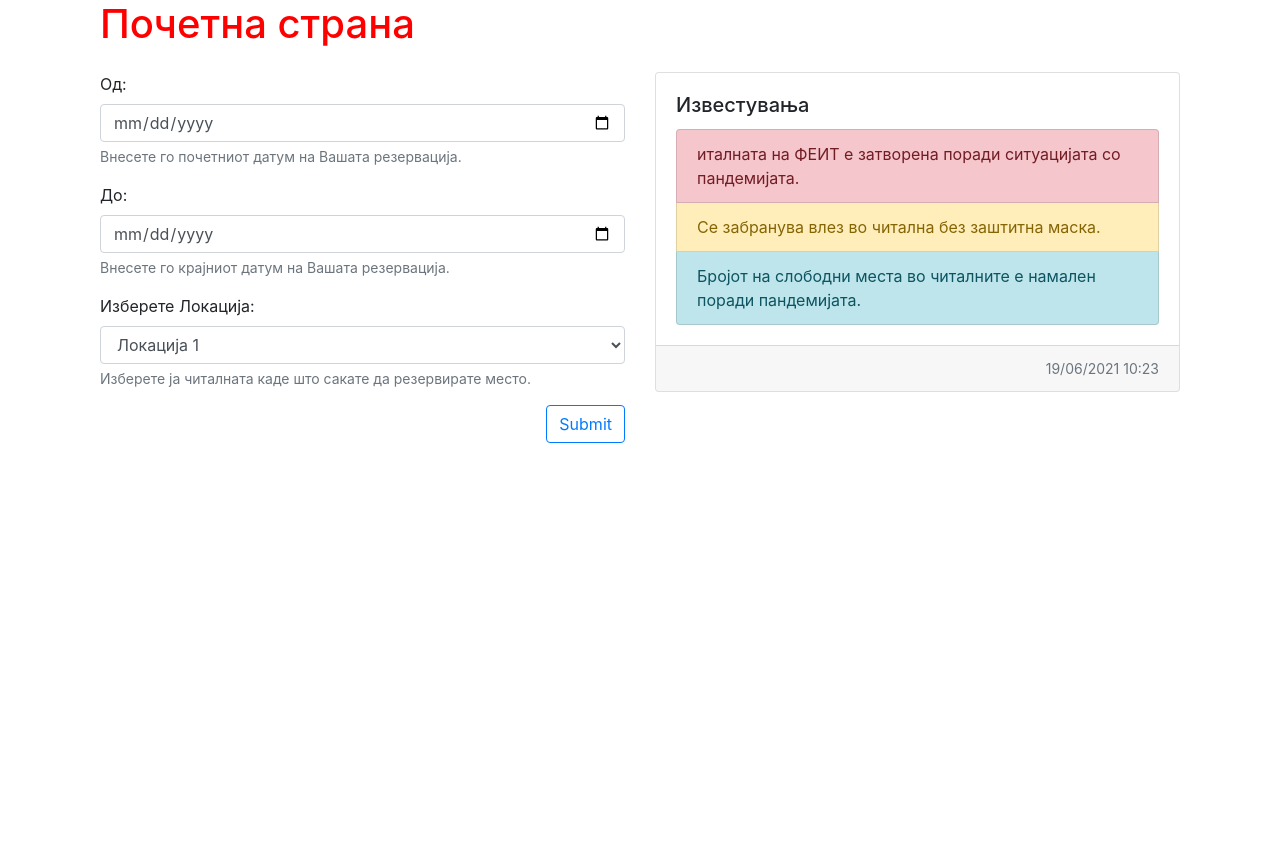
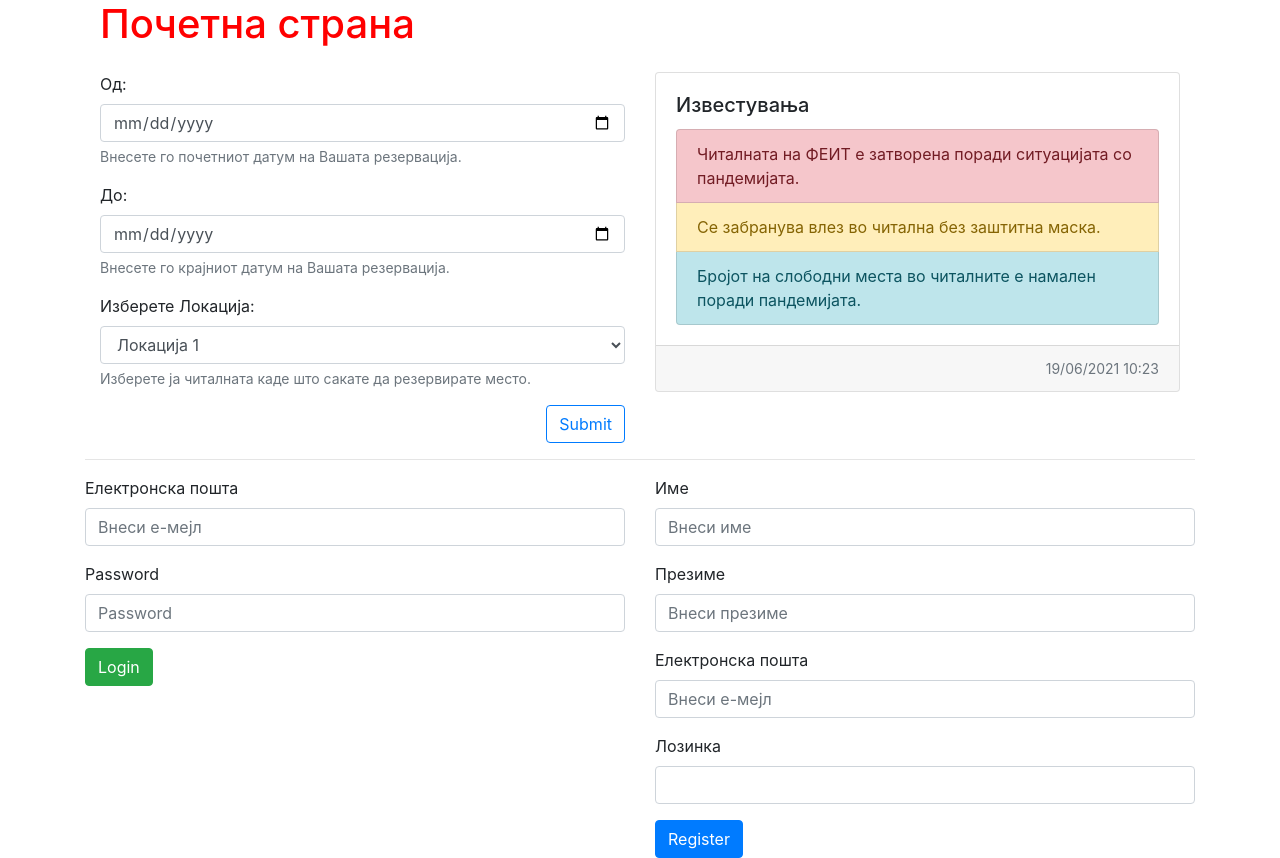
Before and after one commit to borjankorunoski/knio-proekt-react, a React (Create React App) app: page / in a window 1280 px wide. Before the commit the page ends 800 px from the top, so only its background shows below. Built offline with nearby package versions, Linux system fonts and the light colour scheme.

Commit message:
[MC-2] Added authentication page with register and login form

```diff
--- a/package.json
+++ b/package.json
@@ -10,7 +10,7 @@
     "react": "^17.0.2",
     "react-bootstrap": "^1.6.1",
     "react-dom": "^17.0.2",
-    "react-scripts": "4.0.3",
+    "react-scripts": "^4.0.3",
     "web-vitals": "^1.1.2"
   },
   "scripts": {
--- a/src/App.js
+++ b/src/App.js
@@ -1,10 +1,13 @@
 import HomePage from "./components/pages/HomePage";
 import 'bootstrap/dist/css/bootstrap.min.css'
 import {Container} from "react-bootstrap";
+import AuthenticationPage from "./components/pages/AuthenticationPage";
 const App = () => {
   return (
     <Container>
       <HomePage/>
+      <hr/>
+      <AuthenticationPage/>
     </Container>
   );
 }
--- a/src/Data/AnnouncementsData.js
+++ b/src/Data/AnnouncementsData.js
@@ -1,6 +1,6 @@
 export const announcements = [
     {
-        "text": "италната на ФЕИТ е затворена поради ситуацијата со пандемијата.",
+        "text": "Читалната на ФЕИТ е затворена поради ситуацијата со пандемијата.",
         "variant": "danger"
     },
     {
--- /dev/null
+++ b/src/components/authentication page components/LoginForm.js
@@ -0,0 +1,27 @@
+import React, {useState} from "react";
+import {Button, Form} from "react-bootstrap";
+
+const LoginForm = () => {
+
+  const [email, setEmail] = useState('');
+  const [password, setPassword] = useState('');
+
+  return(
+    <Form>
+      <Form.Group controlId="email">
+        <Form.Label>Електронска пошта</Form.Label>
+        <Form.Control type="email" name='email' value={email} placeholder="Внеси е-мејл" onChange={(event) => {setEmail(event.target.value)}}/>
+      </Form.Group>
+
+      <Form.Group controlId="password">
+        <Form.Label>Password</Form.Label>
+        <Form.Control type="password" name='password' value={password} placeholder="Password" onChange={(event) => {setPassword(event.target.value)}}/>
+      </Form.Group>
+
+      <Button variant="success" type="submit">
+        Login
+      </Button>
+    </Form>
+  );
+}
+export default LoginForm;
--- /dev/null
+++ b/src/components/authentication page components/RegisterForm.js
@@ -0,0 +1,37 @@
+import React, {useState} from "react";
+import {Button, Form} from "react-bootstrap";
+
+const RegisterForm = () => {
+  const [name, setName] = useState('');
+  const [surname, setSurname] = useState('');
+  const [email, setEmail] = useState('');
+  const [password, setPassword] = useState('');
+  return(
+    <Form>
+      <Form.Group controlId="name">
+        <Form.Label>Име</Form.Label>
+        <Form.Control type="text" name='name' value={name} placeholder="Внеси име" onChange={(event) => {setName(event.target.value)}}/>
+      </Form.Group>
+
+      <Form.Group controlId="surname">
+        <Form.Label>Презиме</Form.Label>
+        <Form.Control type="text" name='surname' value={surname} placeholder="Внеси презиме" onChange={(event) => {setSurname(event.target.value)}}/>
+      </Form.Group>
+
+      <Form.Group controlId="emailadd">
+        <Form.Label>Електронска пошта</Form.Label>
+        <Form.Control type="email" name='email' value={email} placeholder="Внеси е-мејл" onChange={(event) => {setEmail(event.target.value)}}/>
+      </Form.Group>
+
+      <Form.Group controlId="passcode">
+        <Form.Label>Лозинка</Form.Label>
+        <Form.Control type="password" name='password' value={password} onChange={(event) => {setPassword(event.target.value)}}/>
+      </Form.Group>
+
+      <Button variant="primary" type="submit">
+        Register
+      </Button>
+    </Form>
+  );
+}
+export default RegisterForm;
--- /dev/null
+++ b/src/components/pages/AuthenticationPage.js
@@ -0,0 +1,18 @@
+import React from "react";
+import LoginForm from "../authentication page components/LoginForm";
+import RegisterForm from "../authentication page components/RegisterForm";
+import {Col, Row} from "react-bootstrap";
+
+const AuthenticationPage = () => {
+  return(
+    <Row>
+      <Col>
+        <LoginForm/>
+      </Col>
+      <Col>
+        <RegisterForm/>
+      </Col>
+    </Row>
+  )
+}
+export default AuthenticationPage;
```
